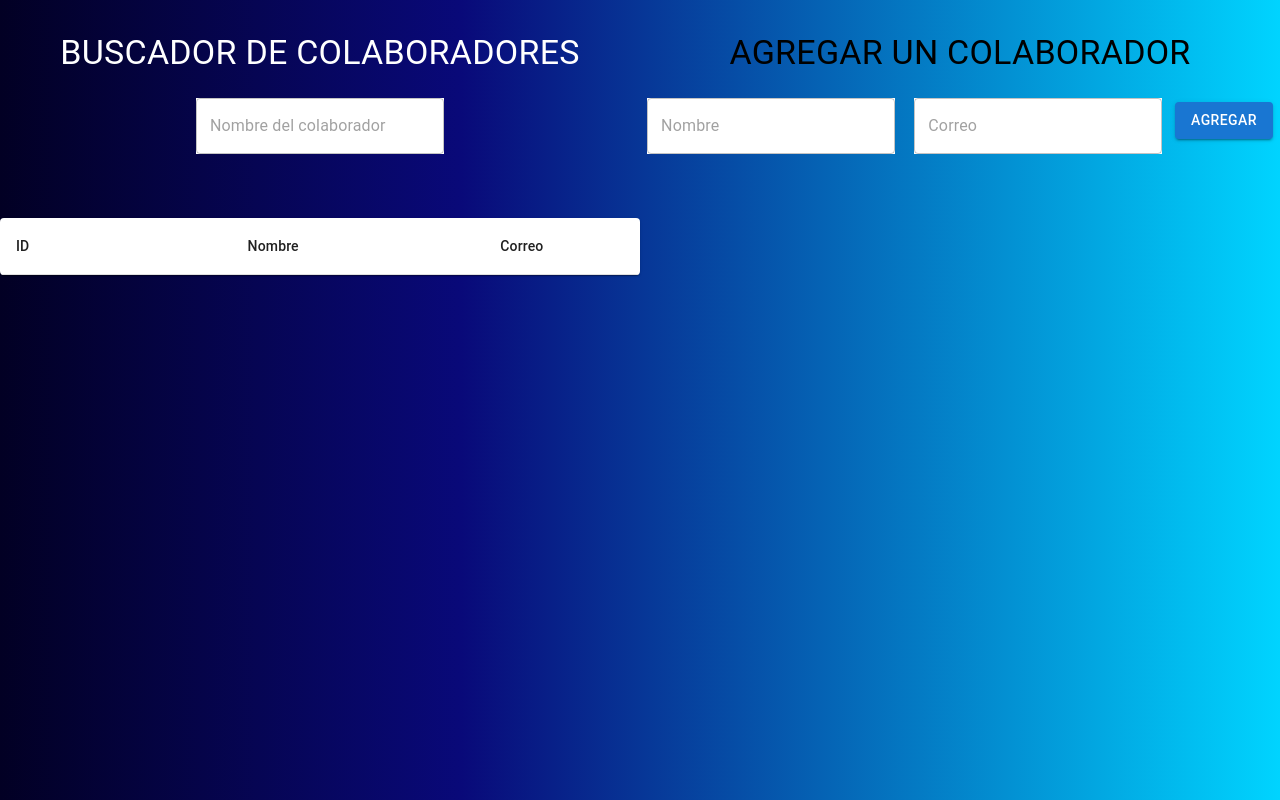
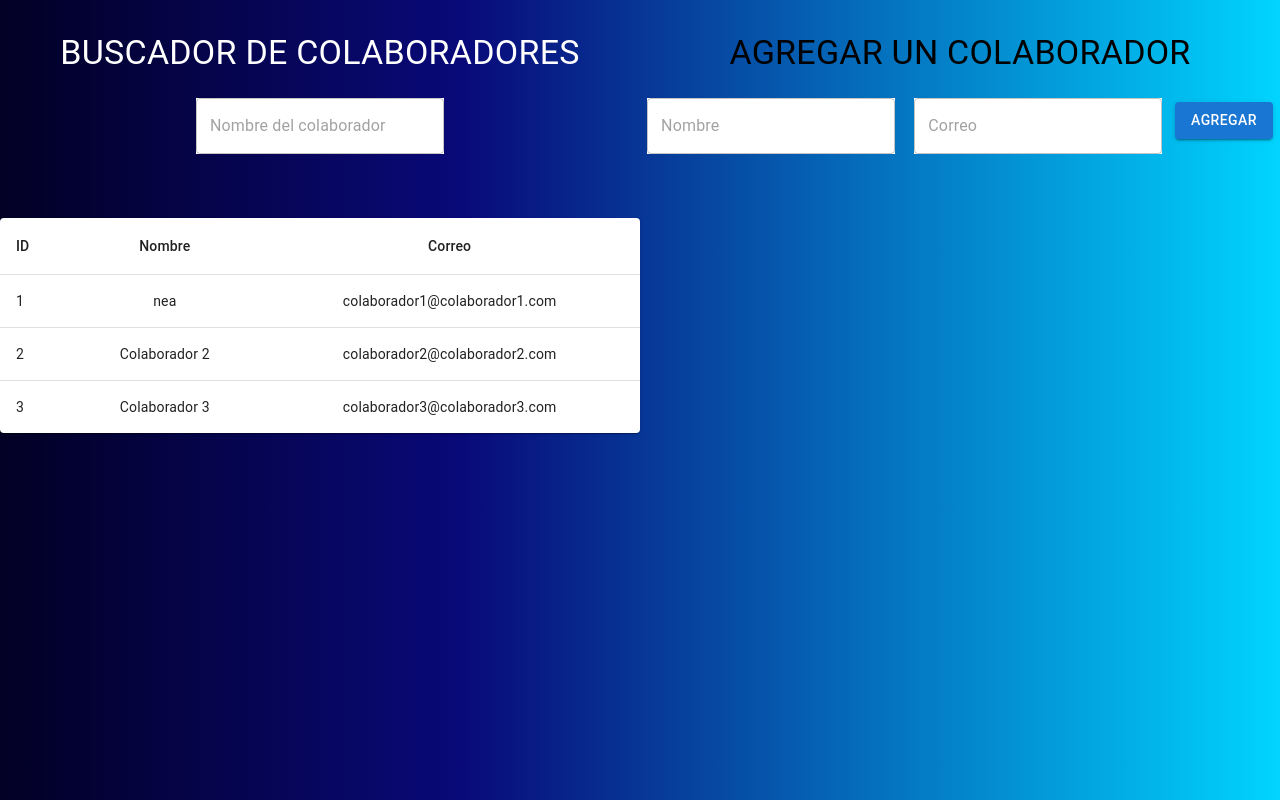
Before and after one commit to NeaCS/BuscadordeColaboradores, a React (Create React App) app: page / in a window 1280 px wide. Built offline with nearby package versions, Linux system fonts and the light colour scheme.

Commit message:
se agregan includes

```diff
--- a/src/App.js
+++ b/src/App.js
@@ -10,8 +10,6 @@ import AddColab from "./components/AddColab";
 function App() {
   const [colaboradores, setColaboradores] = useState(BaseColaboradores);
   const [searchTerm, setSearchTerm] = useState("");
-  const [nombre, setNombre] = useState();
-  const [correo, setCorreo] = useState();
 
   const handleSearchChange = (value) => {
     setSearchTerm(value);
--- a/src/components/MyTable.jsx
+++ b/src/components/MyTable.jsx
@@ -12,9 +12,13 @@ import * as React from "react";
 export default function MyTable(props) {
   const { searchTerm, colaboradores } = props;
 
-  const colaboradoresFiltrados = colaboradores.filter(
-    (colab) => colab.nombre === searchTerm
-  );
+  const colaboradoresFiltrados = colaboradores.filter((colab) => {
+    const searchValue = searchTerm.toLowerCase();
+    return (
+      colab.nombre.toLowerCase().includes(searchValue) ||
+      colab.correo.toLowerCase().includes(searchValue)
+    );
+  });
 
   return (
       <TableContainer component={Paper} style={{marginTop:"10%"}}>
```
